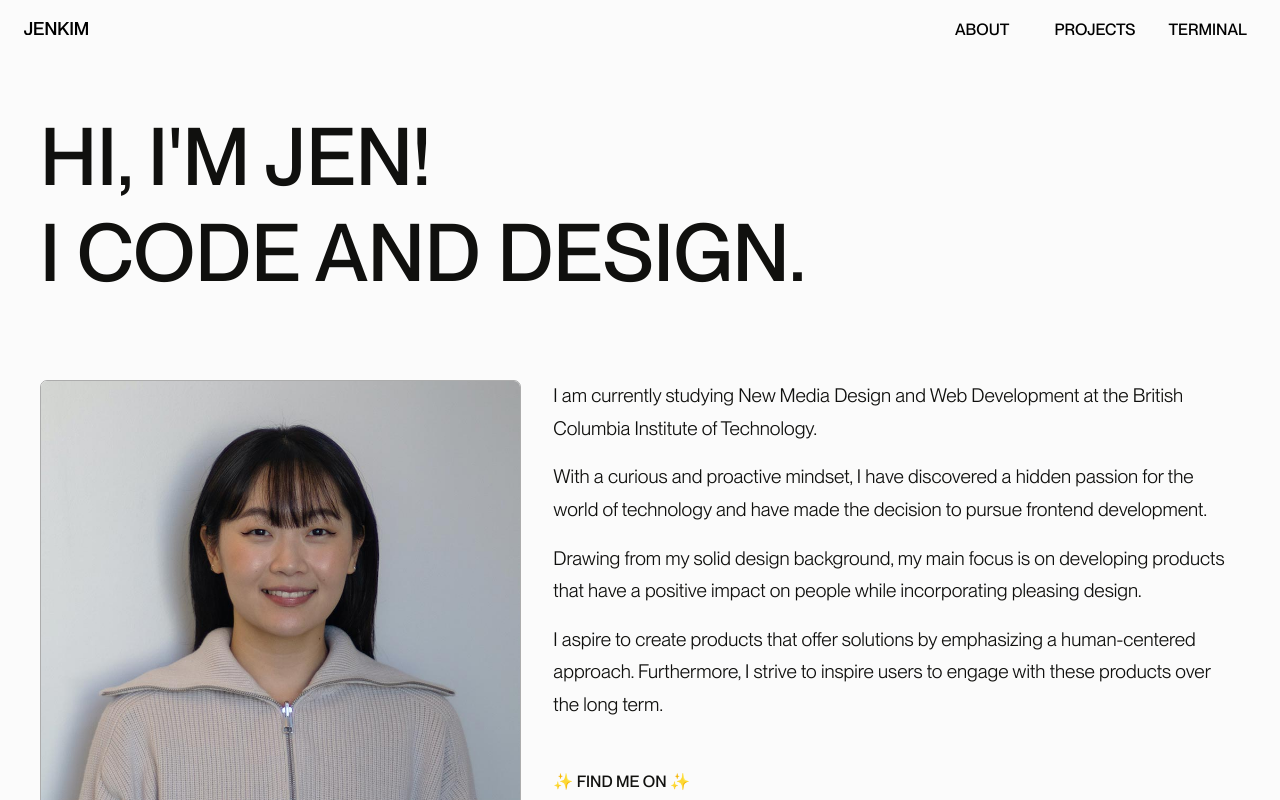
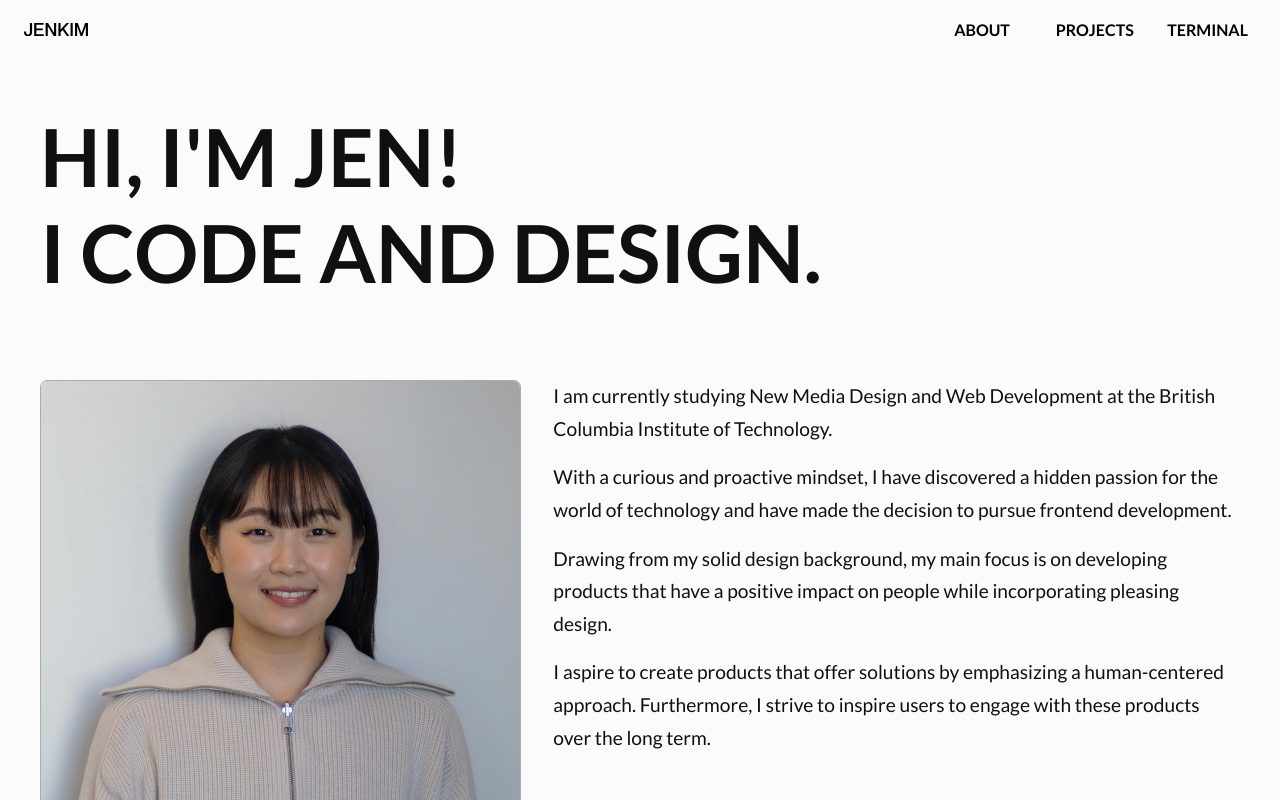
Before and after one commit to jennysujukim/Portfolio-v2.0, a React (Create React App) app: page /about in a window 1280 px wide. Shown: the top 800 px of the page. Built offline with nearby package versions, Linux system fonts and the light colour scheme.

Commit message:
Update font family to lato

```diff
--- a/public/index.html
+++ b/public/index.html
@@ -14,7 +14,7 @@
       manifest.json provides metadata used when your web app is installed on a
       user's mobile device or desktop. See https://developers.google.com/web/fundamentals/web-app-manifest/
     -->
-    <link rel="manifest" href="%PUBLIC_URL%/manifest.json" />
+    <!-- <link rel="manifest" href="%PUBLIC_URL%/manifest.json" /> -->
     <title>Jen Kim | Frontend Developer & UIUX Designer</title>
   </head>
   <body>
--- a/src/components/Header/Header.module.scss
+++ b/src/components/Header/Header.module.scss
@@ -54,7 +54,7 @@
             cursor: pointer;
             text-transform: uppercase;
             text-align: center;
-            font-family: $NeueMontreal530;
+            font-weight: bold;
             padding: 0.5rem;
             transition: all 1000ms ease-in-out;
 
--- a/src/components/WorkOverview/WorkOverview.module.scss
+++ b/src/components/WorkOverview/WorkOverview.module.scss
@@ -16,7 +16,7 @@
 
         span {
             text-transform: uppercase;
-            font-family: $NeueMontreal530;
+            font-weight: bold;
             @include laptop { font-size: 1.2rem; };
         }
     }
--- a/src/components/WorkSlider/WorkSlider.module.scss
+++ b/src/components/WorkSlider/WorkSlider.module.scss
@@ -19,10 +19,10 @@
         transform: rotate(180deg);
         text-align: center;
         line-height: 1;
-        font-family: $NeueMontreal530;
         font-size: $fs-smallText--laptop;
         text-transform: uppercase;
         color: $grey;
+        font-weight: bold;
 
         &:hover {
             color: $black;
--- a/src/pages/about/Profile/Profile.module.scss
+++ b/src/pages/about/Profile/Profile.module.scss
@@ -7,7 +7,7 @@
 
 // ---- Title & Social ---- //
 .titleContainer {
-    font-family: $NeueMontreal530;
+    font-weight: 700;
     text-transform: uppercase;
     padding-bottom: $pb-heading--mobile;
 
@@ -71,7 +71,7 @@
     };
 
     span {
-        font-family: $NeueMontreal530;
+        font-weight: 700;
         text-transform: uppercase;
         padding-bottom: 0.5rem;
     }
@@ -116,7 +116,7 @@
     p { padding-bottom: $pb-paragraph; }
 
     span {
-        font-family: $NeueMontreal800;
+        font-weight: 700;
         transition: all 100ms ease-in-out;
     }
 }
--- a/src/pages/about/Stories/Stories.module.scss
+++ b/src/pages/about/Stories/Stories.module.scss
@@ -50,5 +50,5 @@
         }
     }
 
-    span { font-family: $NeueMontreal800; }
+    span { font-weight: 700; }
 }
--- a/src/pages/home/Hero/Hero.module.scss
+++ b/src/pages/home/Hero/Hero.module.scss
@@ -58,9 +58,9 @@
 // ----- Hero Texts ----- //
 .txtContainer {
     @include flex(center, center, column);
+    font-weight: bold;
 
     p {
-        font-family: $NeueMontreal530;
         text-align: center;
         text-transform: uppercase;
         font-size: $fs-heroTitle--mobile;
--- a/src/pages/work/DailyProtein/DailyProtein.module.scss
+++ b/src/pages/work/DailyProtein/DailyProtein.module.scss
@@ -15,7 +15,9 @@
     overflow: hidden;
 
     section {
-        line-height: 1.7;
+
+        p { line-height: 1.7; }
+
     }
 }
 
--- a/src/sass/abstracts/_variables.scss
+++ b/src/sass/abstracts/_variables.scss
@@ -31,13 +31,11 @@ $bs-img: rgba(149, 157, 165, 0.2) 0px 8px 24px;
 // ----- Font Display ----- //
 $CascadiaMono: 'CascadiaMono', sans-serif;
 
-$NeueMontreal400: 'Neue Montreal 400', sans-serif;
-$NeueMontreal530: 'Neue Montreal 530', sans-serif;
-$NeueMontreal800: 'Neue Montreal 800', sans-serif;
-
 $BigDailyShort400: 'Big Daily Short 400', serif;
 $BigDailyShort500: 'Big Daily Short 500', serif;
 $BigDailyShort700: 'Big Daily Short 700', serif;
+
+$lato: 'Lato', sans-serif;
 
 // ----- Font Size ----- //
 $fs-h2h3--mobile: 2.5rem;
--- a/src/sass/base/_base.scss
+++ b/src/sass/base/_base.scss
@@ -123,7 +123,6 @@ input {
 }
 
 .sliderIndex.active {
-    font-family: $NeueMontreal530;
     color: $black;
 }
 
--- a/src/sass/base/_typography.scss
+++ b/src/sass/base/_typography.scss
@@ -1,4 +1,5 @@
 @use '../abstracts/index' as *;
+@import url('https://fonts.googleapis.com/css2?family=Lato:wght@300;400;700;900&display=swap');
 
 // ----- CascadiaMono (Terminal) ----- //
 
@@ -6,26 +7,6 @@
     font-family: 'CascadiaMono';
     font-display: swap;
     src: url('../../assets/fonts/CascadiaMono.woff2');
-}
-
-// ----- Neue Montreal ----- //
-
-@font-face {
-    font-family: 'Neue Montreal 400';
-    font-display: swap;
-    src: url('../../assets/fonts/PPNeueMontreal-Book.woff2');
-}
-
-@font-face {
-    font-family: 'Neue Montreal 530';
-    font-display: swap;
-    src: url('../../assets/fonts/PPNeueMontreal-Medium.woff2');
-}
-
-@font-face {
-    font-family: 'Neue Montreal 800';
-    font-display: swap;
-    src: url('../../assets/fonts/PPNeueMontreal-Bold.woff2');
 }
 
 // ----- Big Daily Short ----- //
@@ -57,20 +38,18 @@
 // ----- Font Design ----- //
 
 body{
-    font-family: $NeueMontreal400;
+    font-family: $lato;
     font-weight: 400;
     color: $black;
     line-height: 1.5;
 }
 
 h1 {
-    font-family: $NeueMontreal530;
-    font-weight: 530;
+    font-weight: 700;
 }
 
 h2, h3 {
-    font-family: $NeueMontreal530;
-    font-weight: 530;
+    font-weight: 700;
     line-height: 1;
     text-transform: uppercase;
     font-size: $fs-h2h3--mobile;
```
